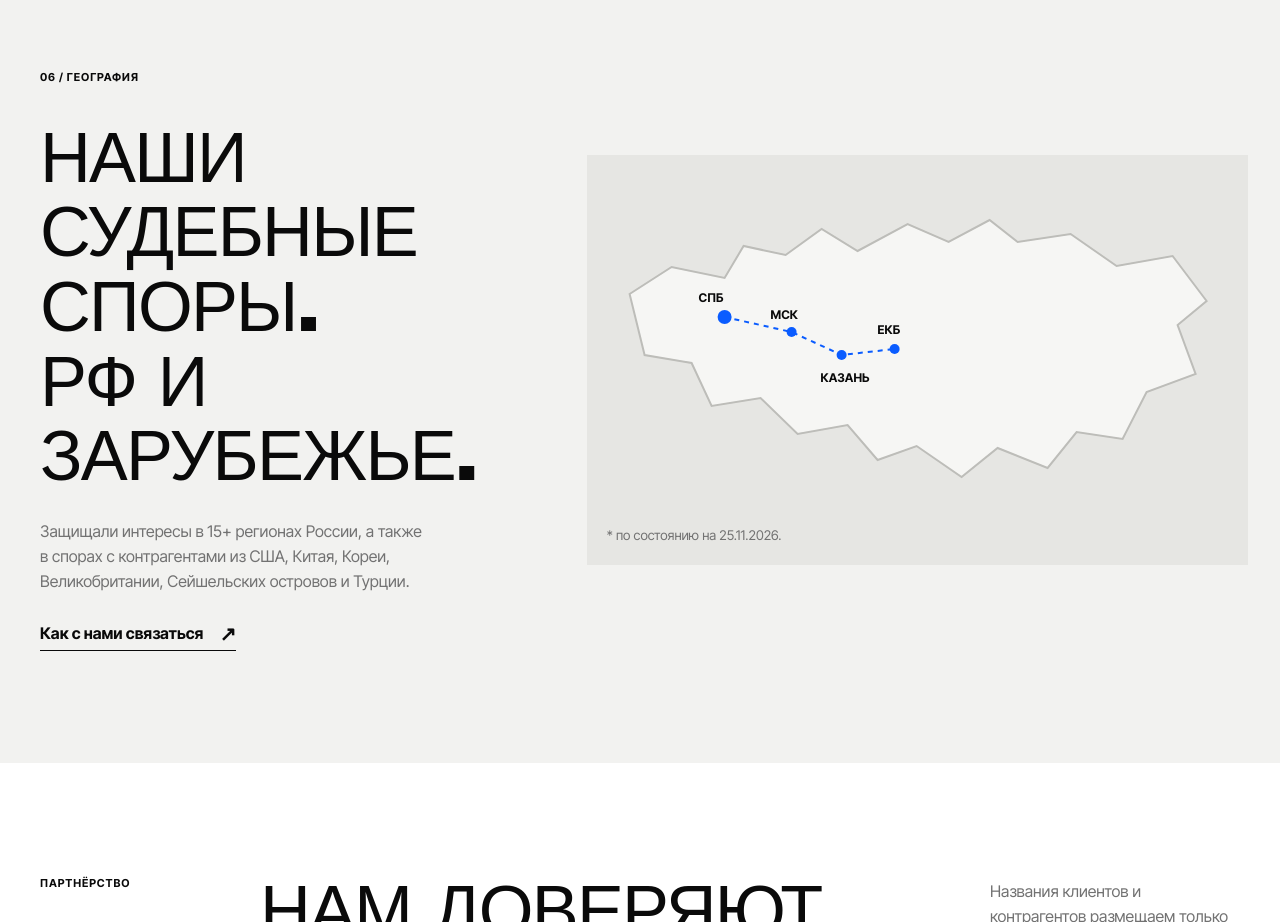
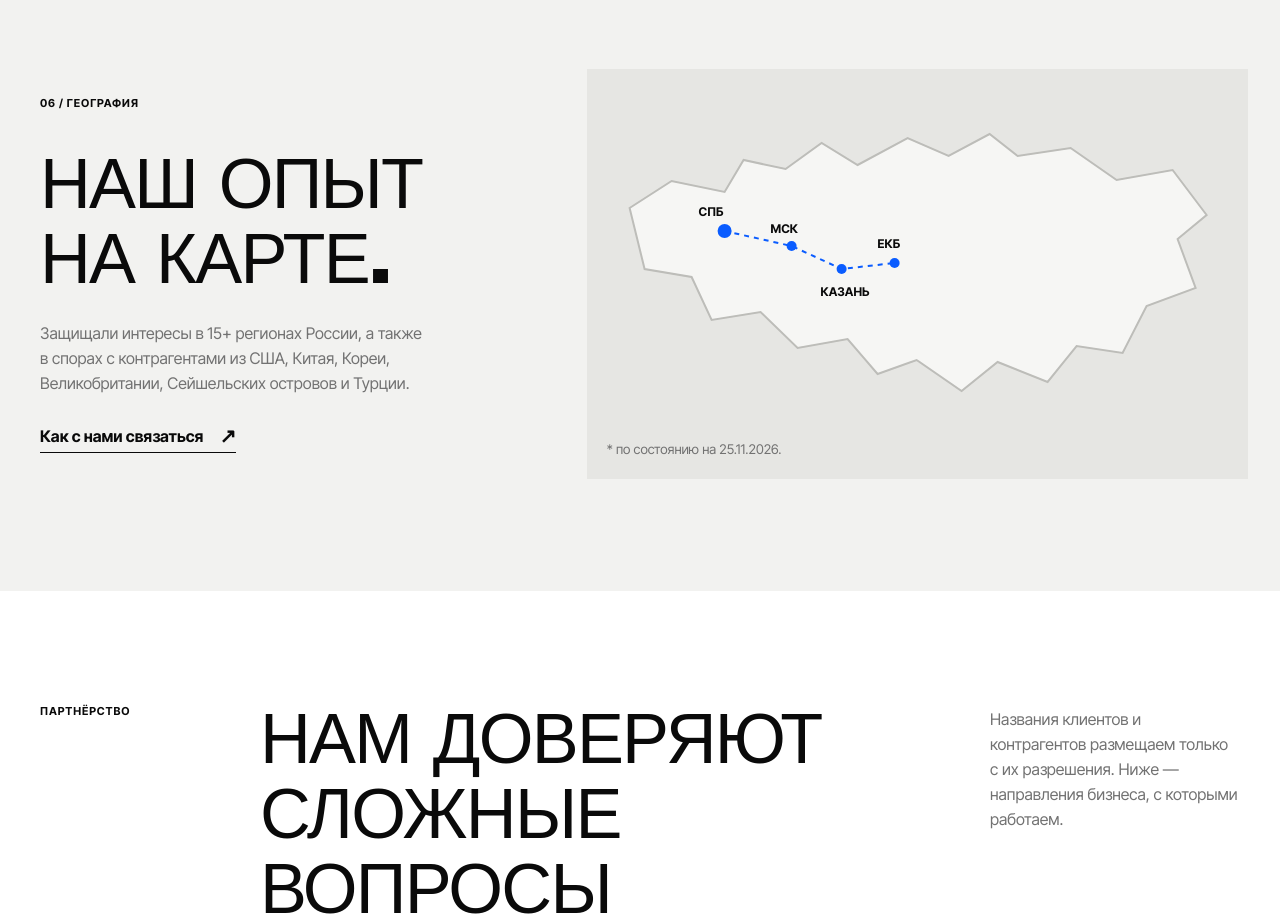
Before and after one commit to legalstandart/legalstandart.github.io, a plain HTML site: page index.html in a window 1280 px wide. Shown: the part 4720-5642 px from the top of the page. Drawn offline with Linux system fonts and the light colour scheme.

Commit message:
Update index.html

```diff
--- a/index.html
+++ b/index.html
@@ -61,7 +61,7 @@
 
     <section class="section principles"><div class="container"><div class="section-head"><span class="section-label">05 / ПРИНЦИПЫ</span><h2 class="section-title">НА ЧЁМ СТОИТ<br>НАША РАБОТА</h2></div><div class="principle-rows"><div><span>01</span><h3>Деловой контекст</h3><p>Оцениваем правовой вопрос вместе с его влиянием на деньги, сроки и отношения с контрагентами.</p></div><div><span>02</span><h3>Ясная позиция</h3><p>Формулируем варианты действий и риски понятным языком, без неопределённых обещаний.</p></div><div><span>03</span><h3>Личная вовлечённость</h3><p>Сохраняем связь с вашей командой на каждом этапе решения задачи.</p></div></div></div></section>
 
-    <section class="section section-muted geography"><div class="container geography-layout"><div><span class="section-label">06 / ГЕОГРАФИЯ</span><h2 class="section-title">НАШИ СУДЕБНЫЕ СПОРЫ.<br>РФ И ЗАРУБЕЖЬЕ.</h2><p>Защищали интересы в 15+ регионах России, а также в спорах с контрагентами из США, Китая, Кореи, Великобритании, Сейшельских островов и Турции.</p><a class="text-link" href="contacts.html">Как с нами связаться <span aria-hidden="true">↗</span></a></div><div class="map-panel" role="img" aria-label="Схематичная карта России с отметками Санкт-Петербурга, Москвы, Казани и Екатеринбурга"><svg viewBox="0 0 620 350" aria-hidden="true"><path class="map-shape" d="M22 119 64 92 117 103 136 71 178 80 214 54 250 76 300 49 341 67 382 45 410 67 463 59 509 91 565 81 599 126 570 150 588 199 539 217 515 264 469 257 440 293 390 273 354 302 309 271 270 285 240 250 190 259 153 223 104 231 84 188 37 180Z"/><path class="map-line" d="M117 142 184 157 234 180 287 174"/><circle cx="117" cy="142" r="7"/><circle cx="184" cy="157" r="5"/><circle cx="234" cy="180" r="5"/><circle cx="287" cy="174" r="5"/><text x="91" y="127">СПБ</text><text x="163" y="144">МСК</text><text x="213" y="207">КАЗАНЬ</text><text x="270" y="159">ЕКБ</text></svg><small>* по состоянию на 25.11.2026.</small></div></div></section>
+    <section class="section section-muted geography"><div class="container geography-layout"><div><span class="section-label">06 / ГЕОГРАФИЯ</span><h2 class="section-title">НАШ ОПЫТ<br>НА КАРТЕ.</h2><p>Защищали интересы в 15+ регионах России, а также в спорах с контрагентами из США, Китая, Кореи, Великобритании, Сейшельских островов и Турции.</p><a class="text-link" href="contacts.html">Как с нами связаться <span aria-hidden="true">↗</span></a></div><div class="map-panel" role="img" aria-label="Схематичная карта России с отметками Санкт-Петербурга, Москвы, Казани и Екатеринбурга"><svg viewBox="0 0 620 350" aria-hidden="true"><path class="map-shape" d="M22 119 64 92 117 103 136 71 178 80 214 54 250 76 300 49 341 67 382 45 410 67 463 59 509 91 565 81 599 126 570 150 588 199 539 217 515 264 469 257 440 293 390 273 354 302 309 271 270 285 240 250 190 259 153 223 104 231 84 188 37 180Z"/><path class="map-line" d="M117 142 184 157 234 180 287 174"/><circle cx="117" cy="142" r="7"/><circle cx="184" cy="157" r="5"/><circle cx="234" cy="180" r="5"/><circle cx="287" cy="174" r="5"/><text x="91" y="127">СПБ</text><text x="163" y="144">МСК</text><text x="213" y="207">КАЗАНЬ</text><text x="270" y="159">ЕКБ</text></svg><small>* по состоянию на 25.11.2026.</small></div></div></section>
 
     <section class="section trust"><div class="container"><div class="section-head"><span class="section-label">ПАРТНЁРСТВО</span><h2 class="section-title">НАМ ДОВЕРЯЮТ<br>СЛОЖНЫЕ ВОПРОСЫ</h2><p>Названия клиентов и контрагентов размещаем только с их разрешения. Ниже — направления бизнеса, с которыми работаем.</p></div><div class="sector-strip"><span>ПОЛИТИЧЕСКАЯ ПАРТИЯ<br>"НОВЫЕ ЛЮДИ"</span><span>СЛУЖБА ФИНАНСОВОГО УПОЛНОМОЧЕННОГО<br>РОССИЙСКОЙ ФЕДЕРАЦИИ</span><span>IT</span><span>СТРОИТЕЛЬСТВО</span><span>УСЛУГИ</span></div></div></section>
 
```
